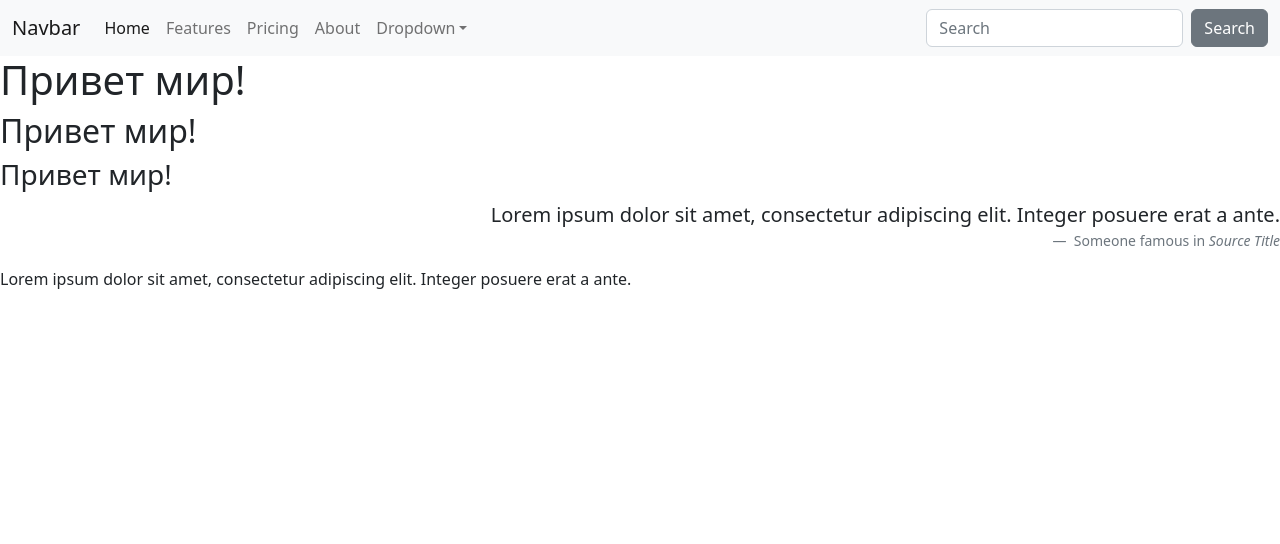
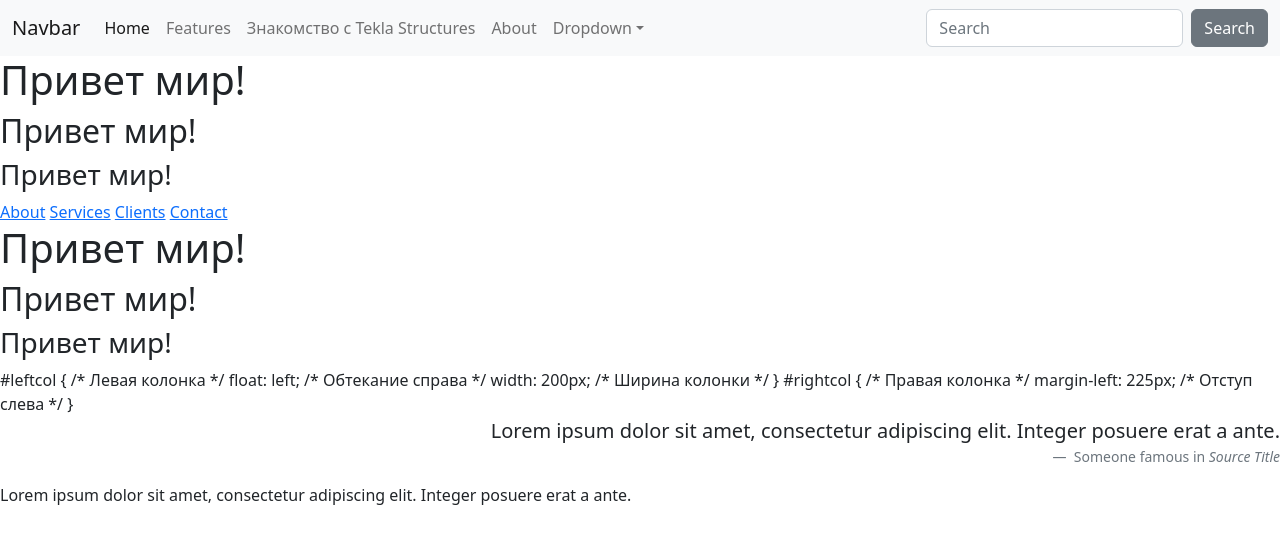
Before and after one commit to DenisAShmelev/BIM-wiki.github.io, a plain HTML site: page index.html in a window 1280 px wide. Drawn offline with nearby package versions, Linux system fonts and the light colour scheme.

Commit message:
Update index.html

```diff
--- a/index.html
+++ b/index.html
@@ -28,10 +28,10 @@
           <a class="nav-link" href="#">Features</a>
         </li>
         <li class="nav-item">
-          <a class="nav-link" href="#">Pricing</a>
+          <a class="nav-link" href="gen_interface_overview.html">Знакомство с Tekla Structures</a>
         </li>
         <li class="nav-item">
-          <a class="nav-link" href="#">About</a>
+          <a class="nav-link" href="proba.html">About</a>
         </li>
         <li class="nav-item dropdown">
           <a class="nav-link dropdown-toggle" data-bs-toggle="dropdown" href="#" role="button" aria-haspopup="true" aria-expanded="false">Dropdown</a>
@@ -56,6 +56,31 @@
 <h3>Привет мир!</h3>
 
 
+ <!-- Side navigation -->
+<div class="sidenav">
+  <a href="#">About</a>
+  <a href="#">Services</a>
+  <a href="#">Clients</a>
+  <a href="#">Contact</a>
+</div>
+
+<!-- Page content -->
+<div class="main">
+  <h1>Привет мир!</h1>
+<h2>Привет мир!</h2>
+<h3>Привет мир!</h3>
+</div>
+
+
+#leftcol { /* Левая колонка */
+  float: left; /* Обтекание справа */
+  width: 200px; /* Ширина колонки */
+}
+#rightcol { /* Правая колонка */
+  margin-left: 225px; /* Отступ слева */
+}
+
+
 <figure class="text-end">
   <blockquote class="blockquote">
     <p class="mb-0">Lorem ipsum dolor sit amet, consectetur adipiscing elit. Integer posuere erat a ante.</p>
```
